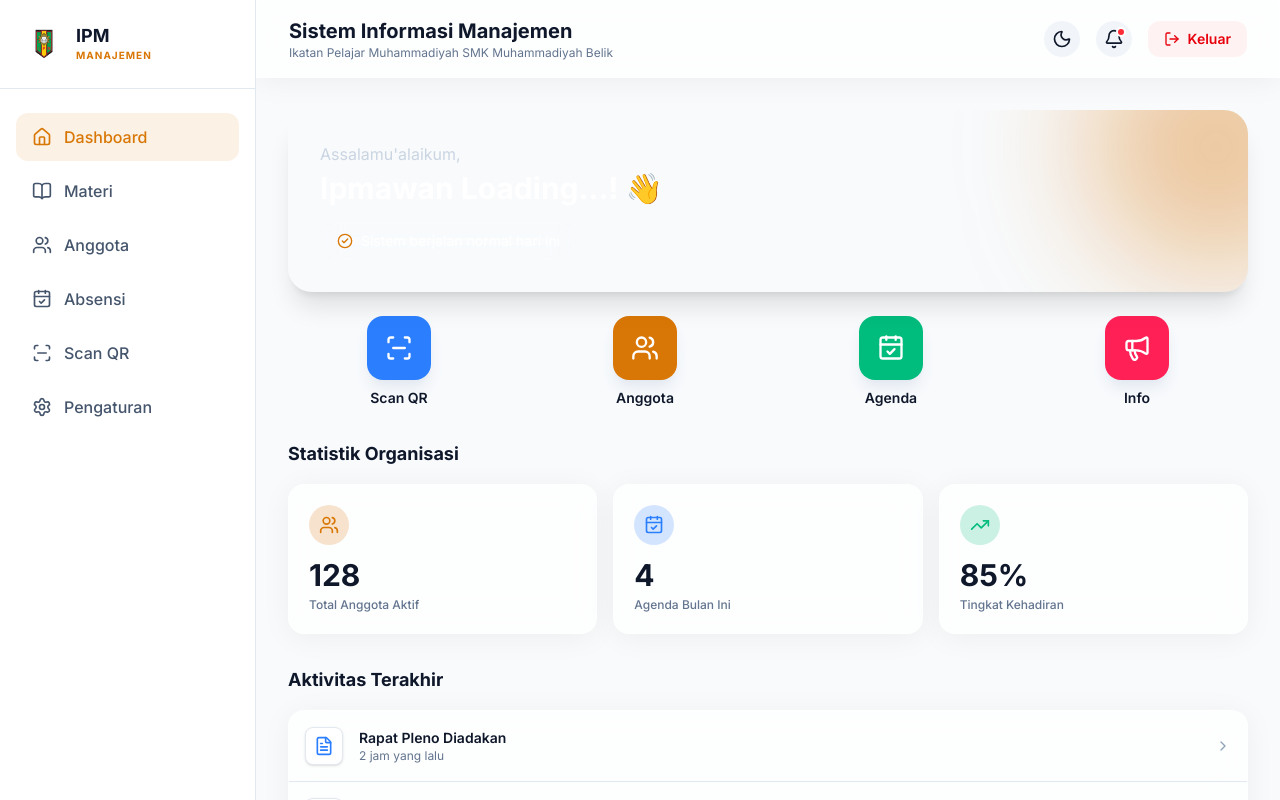
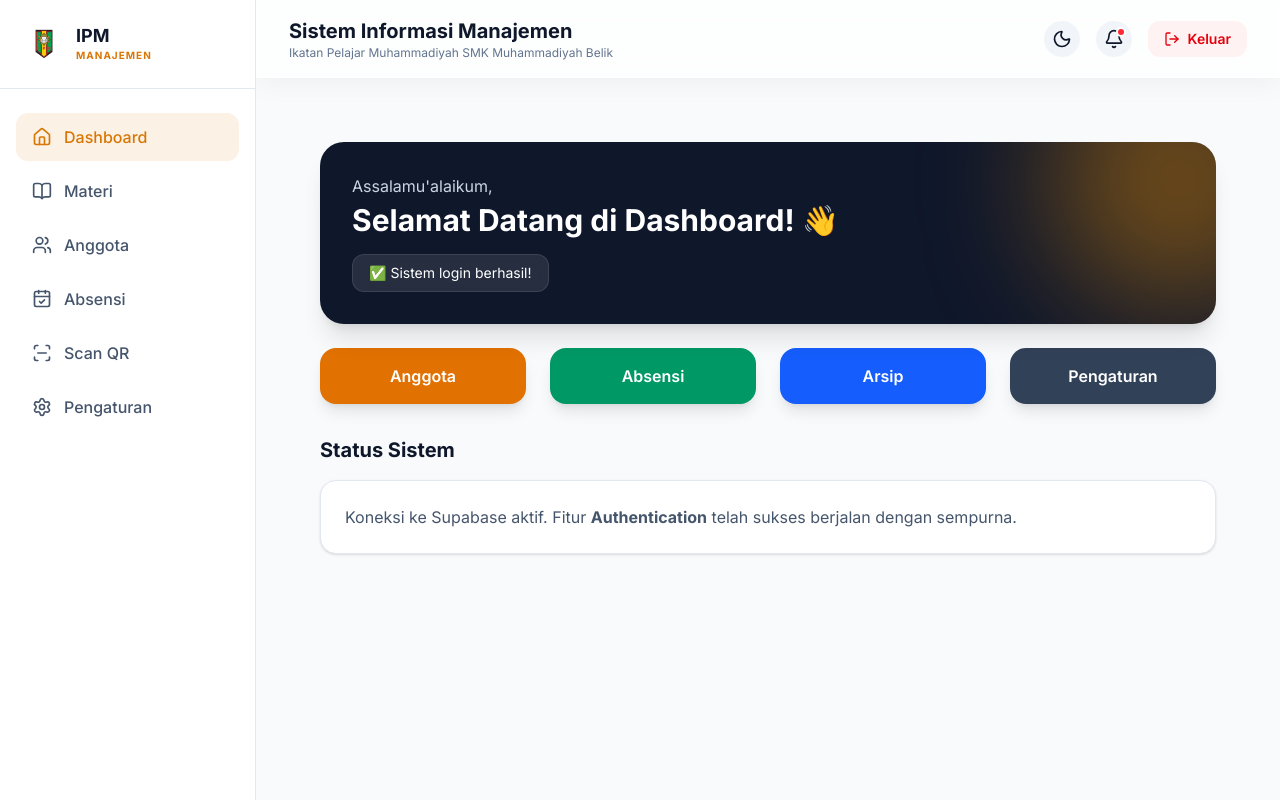
Before and after one commit to 01012026/ipm-manajemen, a Next.js app: page / in a window 1280 px wide. Built offline with nearby package versions, Linux system fonts and the light colour scheme.

Commit message:
fix: benerin halaman utama yang crash

```diff
--- a/app/page.tsx
+++ b/app/page.tsx
@@ -1,122 +1,46 @@
 "use client";
 
-import { Users, CalendarCheck, TrendingUp, ChevronRight, ScanLine, FileText, Megaphone, CheckCircle2 } from "lucide-react";
-import { useEffect, useState } from "react";
-import { motion } from "framer-motion";
 import Link from "next/link";
 
 export default function Dashboard() {
-  const [userName, setUserName] = useState("Loading...");
-
-  useEffect(() => {
-    const name = localStorage.getItem("userName");
-    if (name) setUserName(name.split(" ")[0]); // Ambil nama panggilan depannya saja
-  }, []);
-
-  // Animasi berantai untuk list
-  const containerVariants = {
-    hidden: { opacity: 0 },
-    show: { opacity: 1, transition: { staggerChildren: 0.1 } }
-  };
-  const itemVariants = {
-    hidden: { opacity: 0, y: 15 },
-    show: { opacity: 1, y: 0 }
-  };
-
   return (
-    <div className="space-y-6 pb-6 max-w-5xl mx-auto">
+    <div className="space-y-6 pb-6 max-w-5xl mx-auto p-4 md:p-8">
 
       {/* 1. Header Banner */}
-      <motion.div
-        initial={{ opacity: 0, scale: 0.95 }}
-        animate={{ opacity: 1, scale: 1 }}
-        className="bg-navy rounded-3xl p-6 md:p-8 text-white relative overflow-hidden shadow-xl"
-      >
-        <div className="absolute top-[-50%] right-[-10%] w-64 h-64 bg-primary/40 rounded-full blur-3xl" />
+      <div className="bg-slate-900 rounded-3xl p-6 md:p-8 text-white relative overflow-hidden shadow-xl">
+        <div className="absolute top-[-50%] right-[-10%] w-64 h-64 bg-amber-500/40 rounded-full blur-3xl" />
         <div className="relative z-10">
           <p className="text-slate-300 mb-1 text-sm md:text-base">Assalamu'alaikum,</p>
-          <h1 className="text-2xl md:text-3xl font-bold text-white mb-4">Ipmawan {userName}! 👋</h1>
+          <h1 className="text-2xl md:text-3xl font-bold text-white mb-4">Selamat Datang di Dashboard! 👋</h1>
 
           <div className="inline-flex items-center gap-2 bg-white/10 backdrop-blur-md px-4 py-2 rounded-xl border border-white/10 text-sm">
-            <CheckCircle2 className="w-4 h-4 text-primary" />
-            <span>Sistem berjalan normal hari ini</span>
+            <span>✅ Sistem login berhasil!</span>
           </div>
         </div>
-      </motion.div>
+      </div>
 
-      {/* 2. Menu Cepat (Quick Actions ala App) */}
-      <div className="grid grid-cols-4 gap-3 md:gap-6">
+      {/* 2. Menu Cepat (Simple Version) */}
+      <div className="grid grid-cols-2 md:grid-cols-4 gap-3 md:gap-6">
         {[
-          { name: "Scan QR", icon: ScanLine, color: "bg-blue-500", path: "/scan" },
-          { name: "Anggota", icon: Users, color: "bg-primary", path: "/anggota" },
-          { name: "Agenda", icon: CalendarCheck, color: "bg-emerald-500", path: "/absensi" },
-          { name: "Info", icon: Megaphone, color: "bg-rose-500", path: "/absensi" },
+          { name: "Anggota", color: "bg-amber-600", path: "/anggota" },
+          { name: "Absensi", color: "bg-emerald-600", path: "/absensi" },
+          { name: "Arsip", color: "bg-blue-600", path: "/arsip" },
+          { name: "Pengaturan", color: "bg-slate-700", path: "/pengaturan" },
         ].map((menu, i) => (
           <Link key={i} href={menu.path}>
-            <motion.div
-              whileHover={{ scale: 1.05 }}
-              whileTap={{ scale: 0.95 }}
-              className="flex flex-col items-center gap-2"
-            >
-              <div className={`w-14 h-14 md:w-16 md:h-16 rounded-2xl ${menu.color} flex items-center justify-center text-white shadow-lg shadow-slate-200 dark:shadow-none`}>
-                <menu.icon className="w-6 h-6 md:w-7 md:h-7" />
-              </div>
-              <span className="text-xs md:text-sm font-semibold text-foreground text-center">{menu.name}</span>
-            </motion.div>
+            <div className={`p-4 rounded-2xl ${menu.color} flex items-center justify-center text-white shadow-lg transition-transform hover:scale-105 active:scale-95`}>
+              <span className="font-semibold text-center">{menu.name}</span>
+            </div>
           </Link>
         ))}
       </div>
 
-      {/* 3. Statistik (Cards) */}
-      <h2 className="text-lg font-bold text-foreground mt-8 mb-4">Statistik Organisasi</h2>
-      <motion.div
-        variants={containerVariants} initial="hidden" animate="show"
-        className="grid grid-cols-2 md:grid-cols-3 gap-4"
-      >
-        <motion.div variants={itemVariants} className="glass p-5 rounded-2xl">
-          <div className="w-10 h-10 rounded-full bg-primary/20 flex items-center justify-center mb-3">
-            <Users className="w-5 h-5 text-primary" />
-          </div>
-          <h3 className="text-3xl font-bold text-foreground">128</h3>
-          <p className="text-xs font-medium text-slate-500 dark:text-slate-400 mt-1">Total Anggota Aktif</p>
-        </motion.div>
-
-        <motion.div variants={itemVariants} className="glass p-5 rounded-2xl">
-          <div className="w-10 h-10 rounded-full bg-blue-500/20 flex items-center justify-center mb-3">
-            <CalendarCheck className="w-5 h-5 text-blue-500" />
-          </div>
-          <h3 className="text-3xl font-bold text-foreground">4</h3>
-          <p className="text-xs font-medium text-slate-500 dark:text-slate-400 mt-1">Agenda Bulan Ini</p>
-        </motion.div>
-
-        <motion.div variants={itemVariants} className="glass p-5 rounded-2xl col-span-2 md:col-span-1">
-          <div className="w-10 h-10 rounded-full bg-emerald-500/20 flex items-center justify-center mb-3">
-            <TrendingUp className="w-5 h-5 text-emerald-500" />
-          </div>
-          <h3 className="text-3xl font-bold text-foreground">85%</h3>
-          <p className="text-xs font-medium text-slate-500 dark:text-slate-400 mt-1">Tingkat Kehadiran</p>
-        </motion.div>
-      </motion.div>
-
-      {/* 4. Aktivitas Terakhir */}
-      <h2 className="text-lg font-bold text-foreground mt-8 mb-4">Aktivitas Terakhir</h2>
-      <div className="glass rounded-2xl overflow-hidden">
-        {[
-          { title: "Rapat Pleno Diadakan", time: "2 jam yang lalu", icon: FileText, color: "text-blue-500" },
-          { title: "Anggota Baru Mendaftar", time: "Kemarin", icon: Users, color: "text-primary" },
-          { title: "Pengumuman Diterbitkan", time: "3 hari yang lalu", icon: Megaphone, color: "text-rose-500" },
-        ].map((item, i) => (
-          <div key={i} className="flex items-center gap-4 p-4 border-b border-border last:border-0 hover:bg-surface-hover transition-colors cursor-pointer">
-            <div className={`p-2 bg-surface rounded-lg border border-border shadow-sm ${item.color}`}>
-              <item.icon className="w-5 h-5" />
-            </div>
-            <div className="flex-1">
-              <h4 className="text-sm font-semibold text-foreground">{item.title}</h4>
-              <p className="text-xs text-slate-500 dark:text-slate-400">{item.time}</p>
-            </div>
-            <ChevronRight className="w-4 h-4 text-slate-400" />
-          </div>
-        ))}
+      {/* 3. Status Sederhana */}
+      <h2 className="text-xl font-bold mt-8 mb-4">Status Sistem</h2>
+      <div className="bg-white dark:bg-slate-800 p-6 rounded-2xl shadow-sm border border-slate-200 dark:border-slate-700">
+        <p className="text-slate-600 dark:text-slate-300">
+          Koneksi ke Supabase aktif. Fitur <strong>Authentication</strong> telah sukses berjalan dengan sempurna.
+        </p>
       </div>
 
     </div>
```
